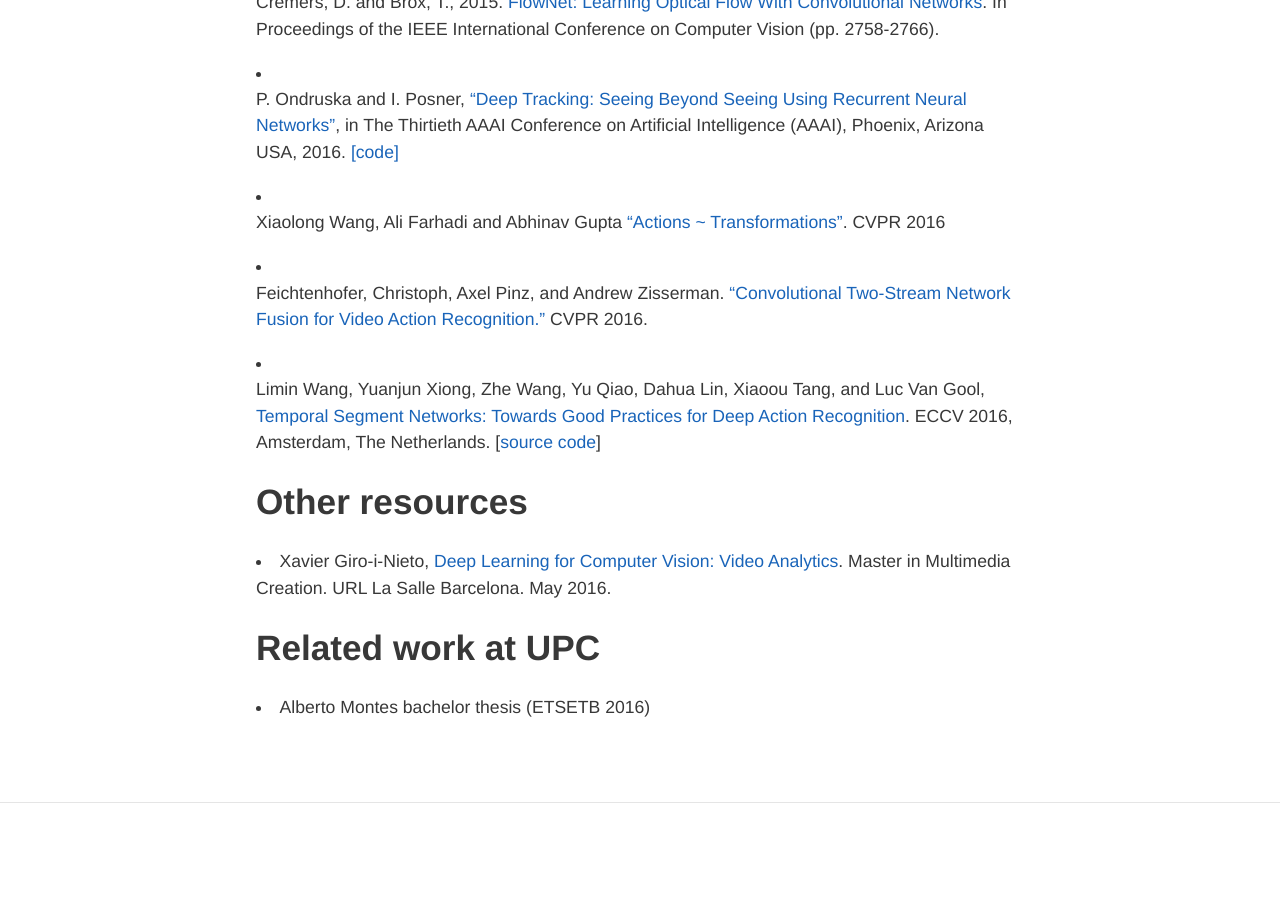
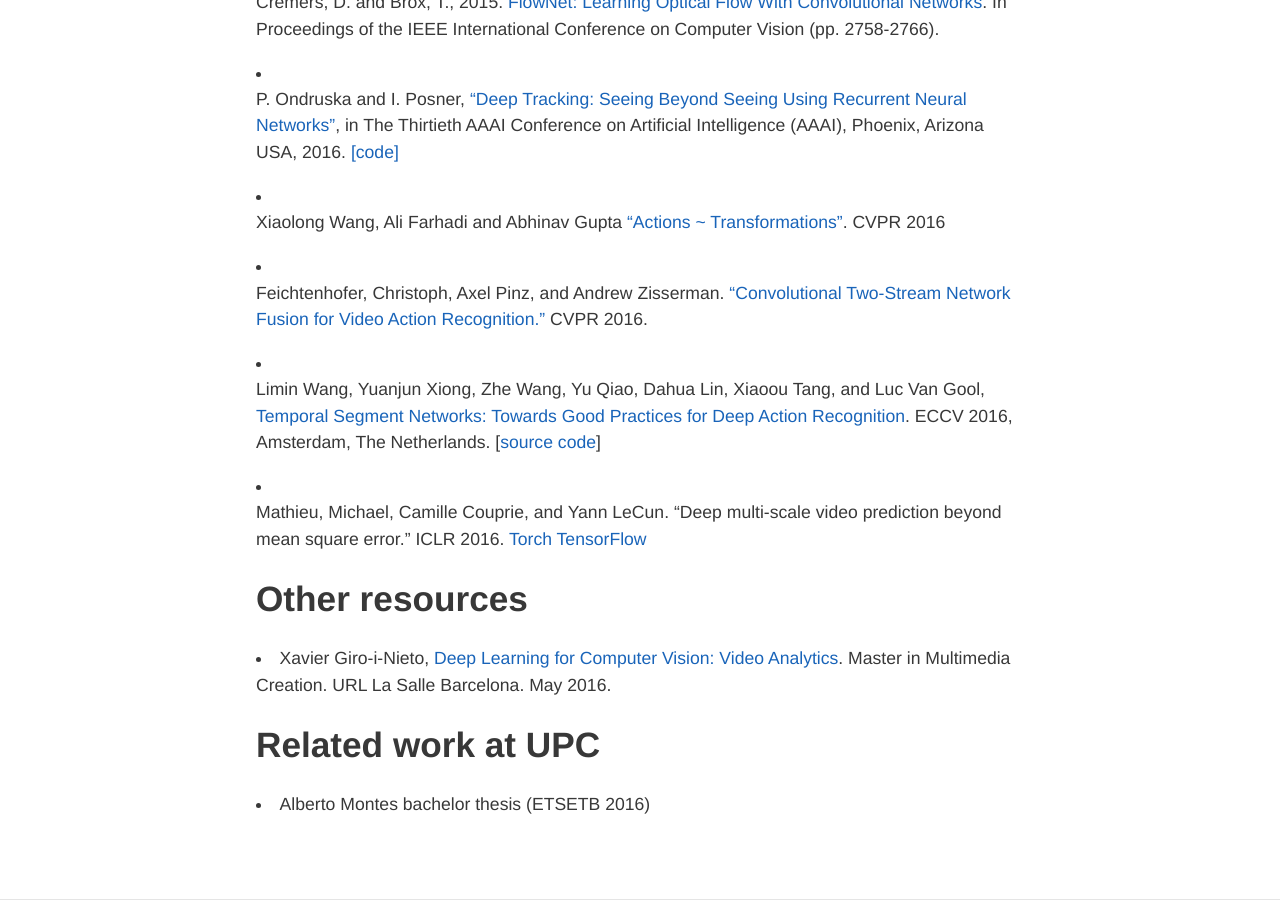
Before and after one commit to imatge-upc/telecombcn-2016-dlcv, a Jekyll site: the page built from video.md, in a window 1280 px wide and 900 px high, scrolled down 1523 px. Built offline with Jekyll 4.4.1, drawn with Linux system fonts in a browser that asks for light colours; nearby versions of some CDN libraries; before the commit the page ends 2326 px from its top, so only the background shows below that.

Commit message:
Video prediction work

```diff
--- a/video.md
+++ b/video.md
@@ -44,6 +44,7 @@ hide: true
 
 * Limin Wang, Yuanjun Xiong, Zhe Wang, Yu Qiao, Dahua Lin, Xiaoou Tang, and Luc Van Gool, [Temporal Segment Networks: Towards Good Practices for Deep Action Recognition](http://arxiv.org/abs/1608.00859). ECCV 2016, Amsterdam, The Netherlands. [[source code](https://github.com/yjxiong/temporal-segment-networks)]
 
+* Mathieu, Michael, Camille Couprie, and Yann LeCun. "Deep multi-scale video prediction beyond mean square error." ICLR 2016. [Torch](https://github.com/coupriec/VideoPredictionICLR2016) [TensorFlow](https://github.com/dyelax/Adversarial_Video_Generation)
 
 ## Other resources
 
```
